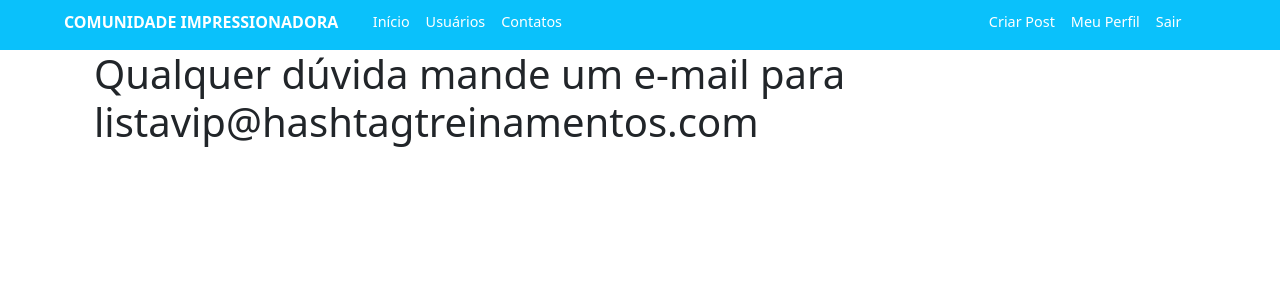
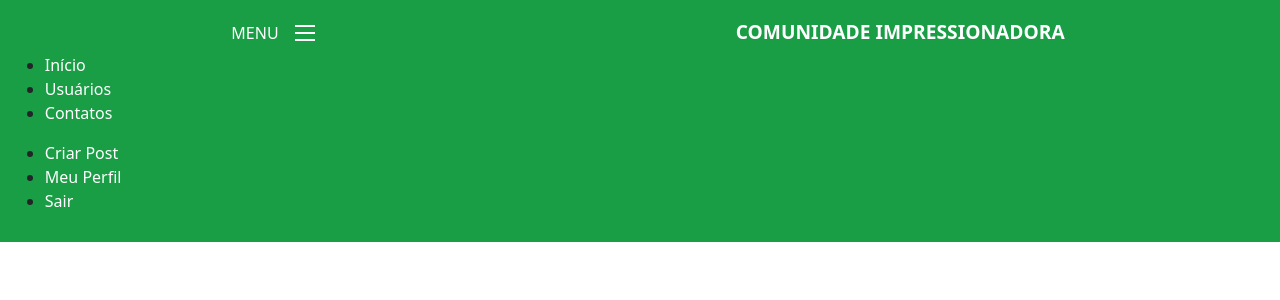
Before and after one commit to sivanildooliveira/sitelira, a Flask app: page /contato in a window 1280 px wide. Shown: the top 300 px of the page. Run offline with Flask 2, Linux system fonts and the light colour scheme; the visitor is signed in with stand-in values (Sample User, id 1); some libraries are stand-ins or nearby versions.

Commit message:
Update navbar.html

```diff
--- a/comunidadeimpressionadora/templates/navbar.html
+++ b/comunidadeimpressionadora/templates/navbar.html
@@ -1,191 +1,153 @@
+
 <style>
-
-  :root {
-    --bg-header: #0AC1FB;
+    header {
+        position: fixed;
+        top: 0px;
+        width: 100%;
+        height: max-content;
+        padding: 1%;
+        background: rgb(25, 158, 69);
+        z-index: 999;
     }
 
-  * {
-      padding: 0px;
-      margin: 0px;
+    header a, span {
+        color: white;
+        text-decoration: none;
     }
 
-  header {
-    position: fixed;
-    height: 50px;
-    width: 100%;
-
-    z-index: 9999999;
-    background: var(--bg-header);
+    header a:hover {
+        color: white;
+        text-shadow: 0 0 3px white;
     }
 
+    #tit-btn-menu {
+        display: flex;
+        align-items: center;
+        justify-content: space-around;
+    }
 
-  nav {
+    #logo {
+        font-weight: bolder;
+        font-size: 1.2rem;
+    }
+
+    #btn-menu {
+        display: flex;
+        padding: .5rem 1rem;
+        border: none;
+        font-size: 1rem;
+        cursor: pointer;
+        gap: 1rem;
+        align-items: center;
+        color: white;
+        background: transparent;
+        outline: none;
+    }
+
+    #hamburger {
+        display: block;
+        width: 20px;
+        border-top: 2px solid;
+        color: white;
+        transition: .3s;
+    }
+
+    #btn-menu.active #hamburger {
+        border-top-color: transparent;
+    }
+
+    #hamburger::after, #hamburger::before {
+        content: '';
         position: relative;
         display: block;
-      padding: 10px 5% 10px 5%;
-      transition: 1s;
-      background: var(--bg-header);
-      z-index: 99999;
+        width: 20px;
+        height: 2px;
+        margin-top: 5px;
+        background: currentColor;
+        transition: .3s;
+    }
+
+    #btn-menu.active #hamburger::after {
+        transform: rotate(135deg);
+        top: -7px;
+    }
+
+    #btn-menu.active #hamburger::before {
+        transform: rotate(-135deg);
 
     }
 
-
-  nav  a, i, ul, li {
-      text-decoration: none;
-      color: white;
-      list-style: none;
-      padding: 0px;
-      margin: 0;
+    @media (max-width: 719.9px) {
+        header {
+            height: max-content;
         }
 
-  li a {
-    display: block;
-    height: 100%;
+        #tit-btn-menu {
+            height: 50px;
         }
 
-
-  @media (max-width: 769.99px) {
-
-      header {
-        position: fixed;
-        min-height: 12vh;
-        background: var(--bg-header);
-
+        #nav {
+            height: 0px;
+            border-top: 2px solid rgba(255, 255, 255, 0.349);
+            visibility: hidden;
+            overflow-y: hidden;
+            transition: .3s;
         }
 
-      nav li:hover {
-          background: rgba(255, 255, 255, 0.13);
-      }
-
-      nav a:hover {
-          color: currentColor;
-      }
-
-
-      #logo {
-          display: block;
-          padding: .5rem;
-          text-align: center;
-      }
-
-      #logo:hover {
-          color: white;
-          font-weight: bold;
-          text-shadow: 0 0 4px white;
-      }
-
-
-      #btn-menu {
-          display: block;
-          padding: .3rem 0;
-          margin-top: .3rem;
-          text-align: center;
-          font-size: 1.5rem;
-          background: rgba(255, 255, 255, 0.233);
-          transition: 1s;
-      }
-
-
-
-      #lmenu {
-          position: relative;
-          display: block;
-          width: 100%;
-          height: 0px;
-          visibility: hidden;
-          overflow-y: hidden;
-          transition: .5s;
-          z-index: 999999;
-      }
-
-      #lmenu.active {
+        #nav.active {
             height: 50vh;
             visibility: visible;
             overflow-y: auto;
         }
 
-      #lmenu.active::-webkit-scrollbar {
-          display: none;
+
+
+
+        #lmenu li {
+            display: block;
+
+            text-indent: 5%;
+            list-style: none;
+            border-bottom: 1px solid rgba(255, 255, 255, 0.349);
+        }
+
+        li a {
+            display: block;
+            padding: 20px 0px;
+        }
+
+        li a:hover {
+            background-color: rgba(255, 255, 255, 0.055);
         }
 
 
-      #lmenu ul li {
-          padding: 4%;
-          text-align: center;
-          border-bottom: 1px solid rgba(248, 248, 248, 0.144);
-      }
 
         .body {
-          padding-top: 12.5vh;
+            margin-top: calc(50px + 2%);
         }
     }
-
-
-  @media (min-width: 770px) {
-
-
-
-      nav {
-          display: flex;
-          align-items: center;
-          white-space: nowrap;
-      }
-
-      nav a:hover {
-          color: white;
-          font-weight: bold;
-          text-shadow: 0 0 4px white;
-      }
-
-      #logo {
-          font-weight: bolder;
-      }
-
-      nav i {
-          display: none;
-      }
-
-      #lmenu {
-          display: flex;
-          font-size: .9rem;
-          width: 100%;
-          padding: 0 3%;
-          justify-content: space-between;
-      }
-
-      #menu-links {
-          display: flex;
-          gap: 1rem;
-
-      }
-
-      #menu-login {
-          display: flex;
-          gap: 1rem;
-      }
-
-      .body {
-        padding-top: 50px;
-      }
-
-  }
-
 
 
 
 </style>
 
 <header>
-  <nav class="">
+
+    <div id="tit-btn-menu">
+        <button id="btn-menu">
+            MENU
+            <span id="hamburger"></span>
+        </button>
+
         <a id="logo" href="{{ url_for('home') }}">COMUNIDADE IMPRESSIONADORA</a>
-      <i id="btn-menu" class="bi bi-list"></i>
+    </div>
+
+    <nav id="nav">
         <div id="lmenu">
             <ul id="menu-links">
-
                 <li><a href="{{ url_for('home') }}">Início</a></li>
                 <li><a href="{{ url_for('usuarios') }}">Usuários</a></li>
                 <li><a href="{{ url_for('contato') }}">Contatos</a></li>
-
             </ul>
             <ul id="menu-login">
                 {% if current_user.is_authenticated %}
@@ -211,13 +173,11 @@
   const btn_menu = document.getElementById('btn-menu')
 
   function abrirMenu(event) {
-      event.preventDefault();
+    const nav = document.getElementById('nav')
 
-      const lmenu = document.getElementById('lmenu')
+    btn_menu.classList.toggle('active')
+    nav.classList.toggle('active')
 
-      lmenu.classList.toggle('active')
-      btn_menu.classList.toggle('bi-list')
-      btn_menu.classList.toggle('bi-x-lg')
   }
 
   btn_menu.addEventListener('click', abrirMenu)
```
Lines whose indentation alone changed are shown as unchanged.
